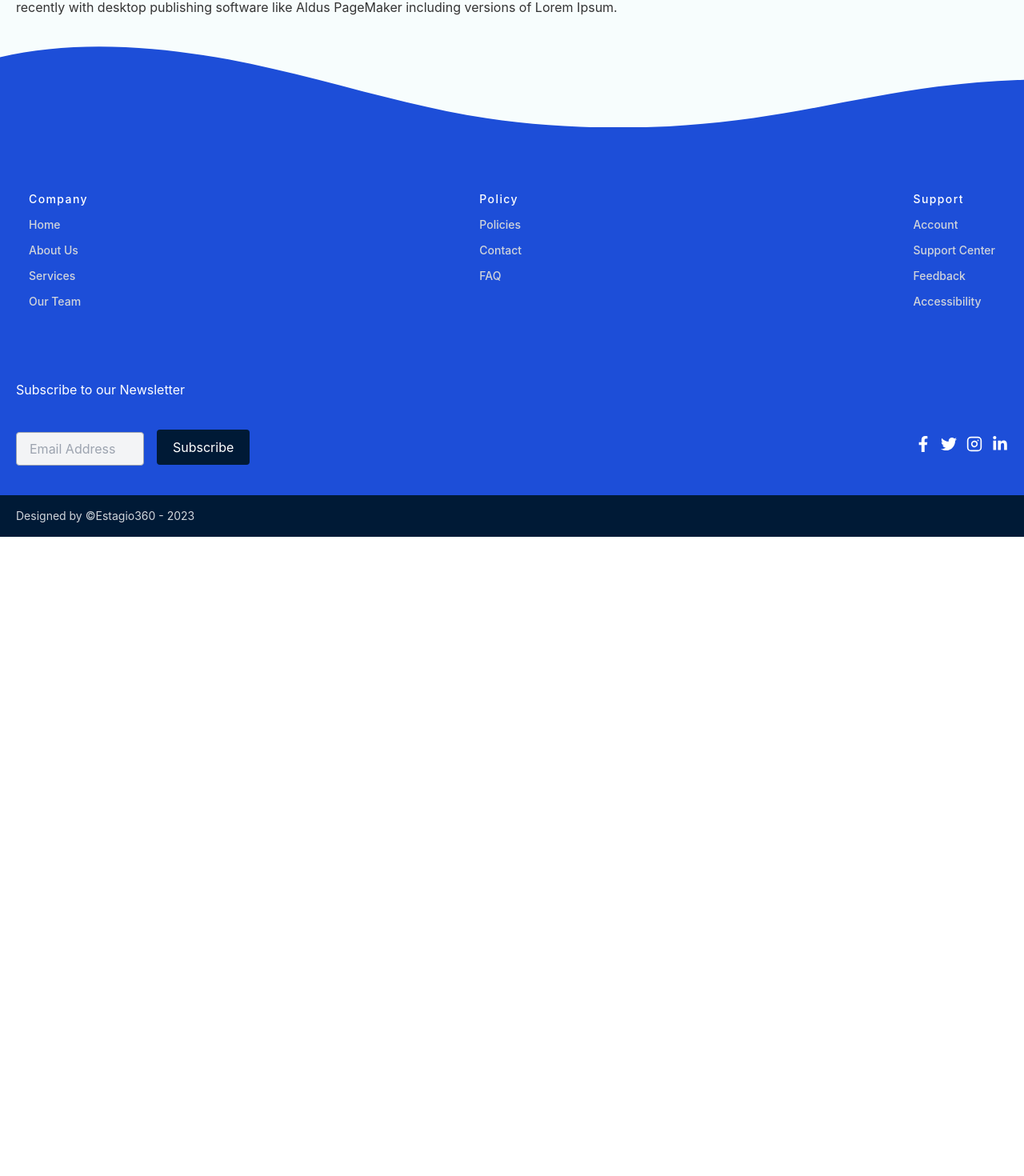
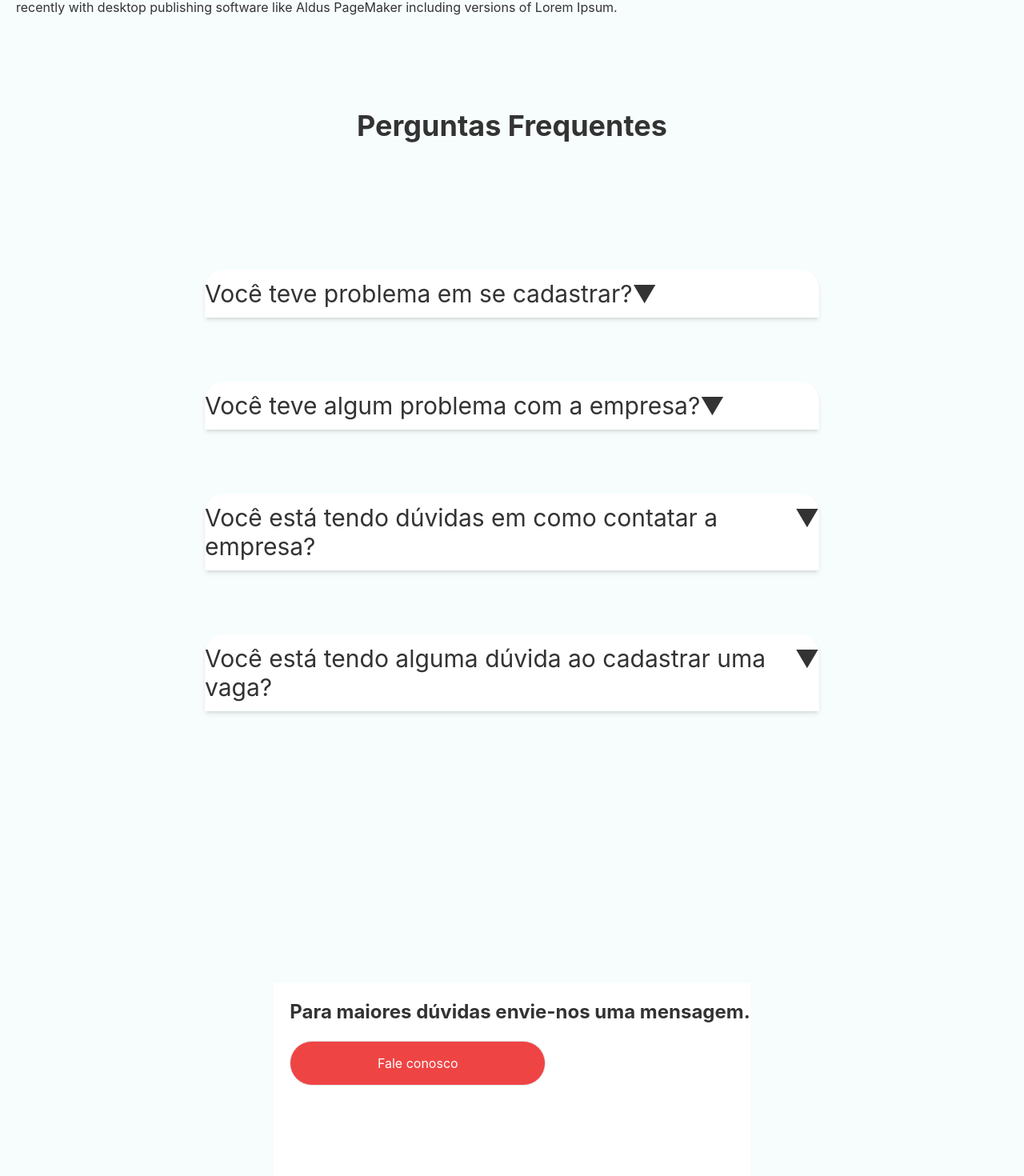
Before and after one commit to Jopefv/Projeto_pit, a React (Vite) app in the folder client/: page /about-us in a window 1280 px wide. Shown: the part 577-2047 px from the top of the page at 80% size. Before the commit the page ends 1248 px from the top, so only its background shows below. Built offline with nearby package versions, Linux system fonts and the light colour scheme.

Commit message:
Div de perguntas

```diff
--- a/client/src/App.jsx
+++ b/client/src/App.jsx
@@ -50,9 +50,7 @@ function App() {
                   ? '/user-profile'
                   : '/user-profile/:id'
               }
-              element={<UserProfile />}
-
-            />
+              element={<UserProfile />}/>
 
             <Route path={'/company-profile'} element={<CompanyProfile />} />
             <Route path={'/company-profile/:id'} element={<CompanyProfile />} />
--- /dev/null
+++ b/client/src/components/Accordion.jsx
@@ -0,0 +1,49 @@
+import { useState } from "react";
+
+const AccordionSection = ({
+  section,
+  isActiveSection,
+  setActiveIndex,
+  sectionIndex,
+}) => {
+  const toggleSection = () => {
+    const nextIndex = isActiveSection ? null : sectionIndex;
+    setActiveIndex(nextIndex);
+  };
+  return (
+    <main className="mt-20 container">
+      <div>
+        <div className="max-w-3xl mx-auto mb-20">
+          <div className="flex cursor-pointer py-3 bg-white text-3xl rounded-tl-3xl rounded-tr-3xl shadow-md" onClick={toggleSection}>
+            <div className="w-2000px">{section.title}</div>
+            <div className="flex justify-end">{isActiveSection ? "▲" : "▼"}</div>
+          </div>
+          {isActiveSection && (
+            <div className="py-3 bg-white text-xl rounded-bl-3xl rounded-br-3xl shadow-md">
+              {section.content}
+            </div>
+          )}
+        </div>
+      </div>
+    </main>
+  );
+};
+
+const Accordion = ({ sections }) => {
+  const [activeIndex, setActiveIndex] = useState();
+  return (
+    <div className="max-w-3xl mx-auto">
+      {sections.map((section, index) => (
+        <AccordionSection
+          section={section}
+          key={index}
+          isActiveSection={index === activeIndex}
+          setActiveIndex={setActiveIndex}
+          sectionIndex={index}
+        />
+      ))}
+    </div>
+  );
+};
+
+export default Accordion;
--- a/client/src/components/Footer.jsx
+++ b/client/src/components/Footer.jsx
@@ -50,26 +50,8 @@ const Footer = () => {
         </div>
 
         <div className=''>
-          <p className='container px-5 mx-auto text-white mt-2 '>
-            Subscribe to our Newsletter
-          </p>
 
           <div className='container mx-auto px-5 pt-6 pb-8 flex flex-wrap items-center justify-between '>
-            <div className='w-full md:w-2/4 lg:w-1/3 h-16 flex items-center justify-center md:justify-start '>
-              <TextInput
-                styles='w-full flex-grow md:w-40 2xl:w-64 bg-gray-100 sm:mr-4 md-2'
-                type='email'
-                placeholder='Email Address'
-              />
-
-              <CustomButton
-                title='Subscribe'
-                containerStyles={
-                  "block bg-[#001a36] text-white px-5 py-2.5 text-md rounded hover:bg-blue-800 focus:potline-none flex-col items-center mt-2"
-                }
-              />
-            </div>
-
             <span className='inline-flex lg:ml-auto lg:mt-0 mt-6 w-full justify-center md:justify-start md:w-auto'>
               <a className='text-white text-xl  hover:scale-125 ease-in-out duration-300'>
                 <FaFacebookF />
--- /dev/null
+++ b/client/src/components/Help.jsx
@@ -0,0 +1,26 @@
+import React from 'react';
+
+function Help() {
+  return (
+    <div className="flex items-center justify-center h-screen">
+      <section className="bg-white max-w-3xl h-64 mt-10 mb-16 rounded-10px">
+        <div className="container">
+          <p className="ml-5 mt-5 mb-5 text-2xl font-bold">
+            Para maiores dúvidas envie-nos uma mensagem.
+          </p>
+
+          <button
+            className="flex justify-center items-center w-80 h-14 rounded-full border border-2bcae6 hover:border-2bcae8 bg-red-500 hover:bg-red-600 text-white ml-5 mb-5"
+            onClick={() => {
+              // Adicione a lógica do clique aqui
+            }}
+          >
+            Fale conosco
+          </button>
+        </div>
+      </section>
+    </div>
+  );
+}
+
+export default Help;
--- a/client/src/pages/About.jsx
+++ b/client/src/pages/About.jsx
@@ -1,6 +1,26 @@
 import React from "react";
 import { JobImg } from "../assets";
+import Accordion from "../components/Accordion";
+import Help from "../components/Help.jsx";
 
+const accordionData = [
+  {
+    title: "Você teve problema em se cadastrar?",
+    content: "Confira se você não tem uma conta cadastrada com esse email. Verifique se os campos estão corretamente preenchidos. Tente usar outro email caso o problema persista e contate o nosso serviço online.",
+  },
+  {
+    title: "Você teve algum problema com a empresa?",
+    content: "Nós não nos responsabilizamos por qualquer conflito entre a empresa e o cliente. Exemplos: Problema de pagamento, demissão por justa causa, conflitos internos. Em caso de dúvida maior, use o serviço online.",
+  },
+  {
+    title: "Você está tendo dúvidas em como contatar a empresa?",
+    content: "A empresa não está retornando o seu contato. A empresa pode ter endereçado o contato dela incorretamente. Verifique se você digitou algum número ou letra errados e confira se estão corretos. Caso não seja nenhuma dessas opções, contate o nosso serviço online.",
+  },
+  {
+    title: "Você está tendo alguma dúvida ao cadastrar uma vaga?",
+    content: "Confira se você preencheu todos os campos corretamente. Verifique se você está logado com uma conta empresarial. Caso nenhuma dessas situações se aplique a você, contate o nosso serviço online.",
+  },
+];
 const About = () => {
   return (
     <div className='container mx-auto flex flex-col gap-8 2xl:gap-14 py-6 '>
@@ -19,6 +39,13 @@ const About = () => {
         Lorem Ipsum is simply dummy text of the printing and typesetting industry. Lorem Ipsum has been the industry's standard dummy text ever since the 1500s, when an unknown printer took a galley of type and scrambled it to make a type specimen book. It has survived not only five centuries, but also the leap into electronic typesetting, remaining essentially unchanged. It was popularised in the 1960s with the release of Letraset sheets containing Lorem Ipsum passages, and more recently with desktop publishing software like Aldus PageMaker including versions of Lorem Ipsum.
         </p>
       </div>
+      <div>
+      <h1 className="text-4xl font-bold text-center mt-20 mb-40">Perguntas Frequentes</h1>
+      <div className="duvidas">
+        <Accordion sections={accordionData} />
+      </div>
+      <Help/>
+    </div>
     </div>
   );
 };
--- a/client/src/utils/data.js
+++ b/client/src/utils/data.js
@@ -280,12 +280,12 @@ export const footerLinks = [
   {
     id: "01",
     title: "Company",
-    links: ["Home", "About Us", "Services", "Our Team"],
+    links: ["Home", "Sobre Nos", "Duvidas", "Nosso Time"],
   },
   {
     id: "02",
     title: "Policy",
-    links: ["Policies", "Contact", "FAQ"],
+    links: ["Policies", "Contato", "FAQ"],
   },
   {
     id: "03",
```
